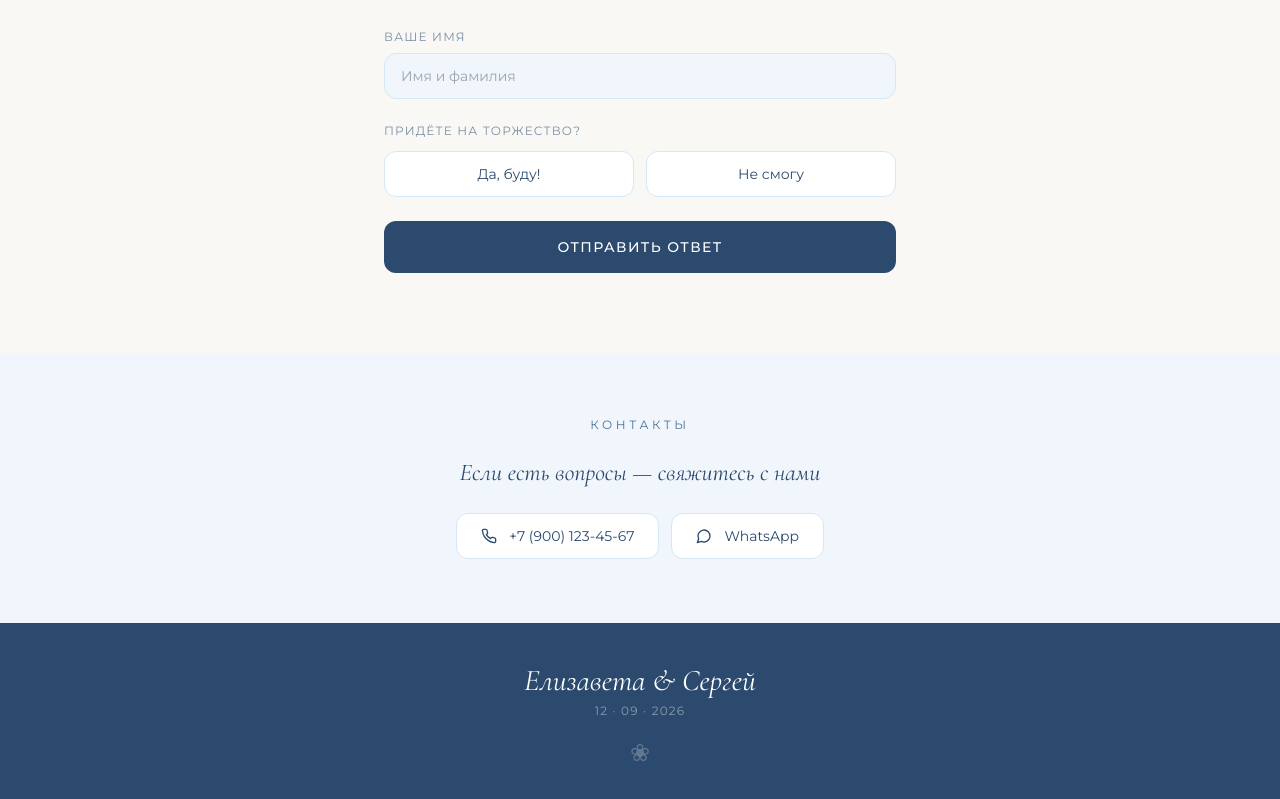
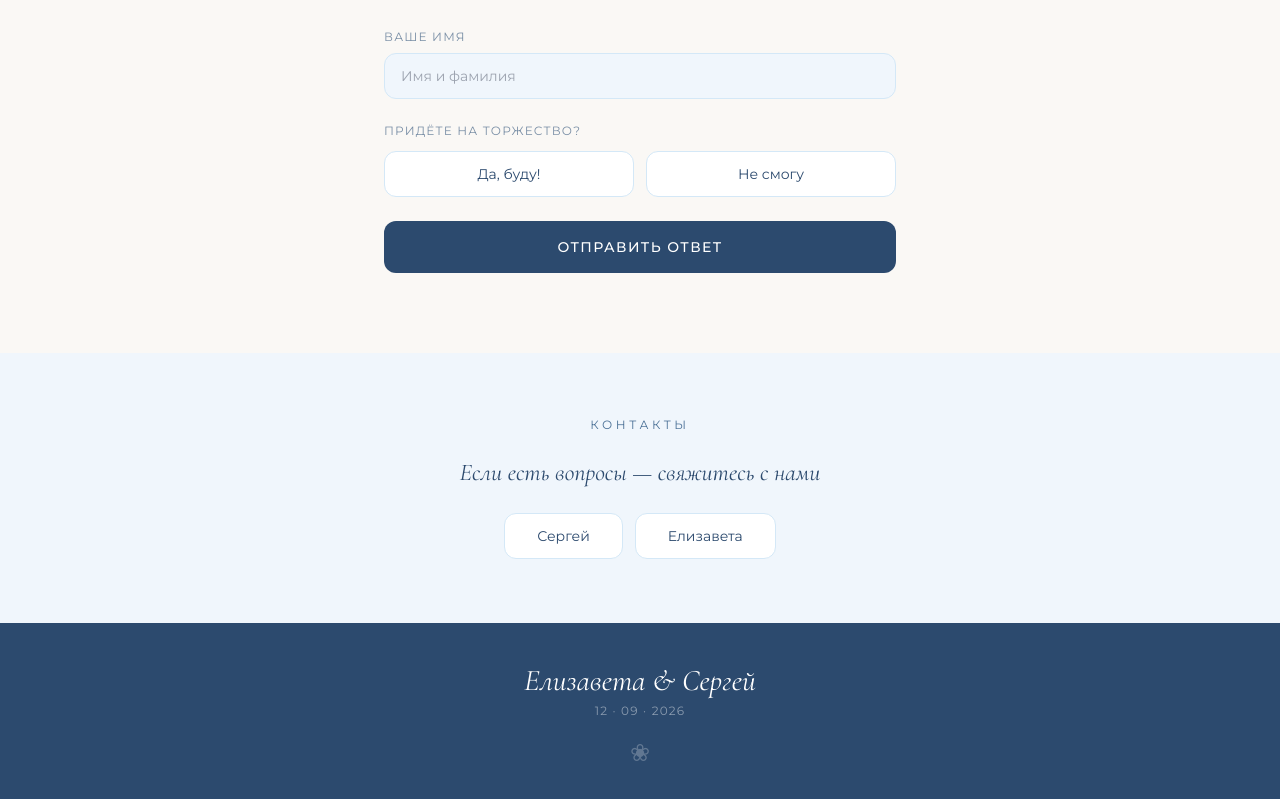
Before and after one commit to pr-poehali-dev/wedding-invitation-project-15, a React (Vite) app: page / in a window 1280 px wide. Shown: the part 3650-4449 px from the top of the page. Built offline with nearby package versions, Linux system fonts and the light colour scheme.

Commit message:
Замена контактов на ВК ссылки

```diff
--- a/src/pages/Index.tsx
+++ b/src/pages/Index.tsx
@@ -560,22 +560,22 @@ export default function Index() {
           </p>
           <div className="flex flex-col sm:flex-row gap-3 justify-center">
             <a
-              href="tel:+79001234567"
-              className="flex items-center justify-center gap-3 px-6 py-3 rounded-xl transition-all hover:opacity-80"
+              href="https://vk.com/sergreatin"
+              target="_blank"
+              rel="noopener noreferrer"
+              className="flex items-center justify-center px-8 py-3 rounded-xl transition-all hover:opacity-80"
               style={{ background: "#fff", border: "1px solid var(--blue-border)", color: "var(--blue-deep)" }}
             >
-              <Icon name="Phone" size={16} />
-              <span className="text-sm">+7 (900) 123-45-67</span>
+              <span className="text-sm">Сергей</span>
             </a>
             <a
-              href="https://wa.me/79001234567"
+              href="https://vk.com/li_sa15"
               target="_blank"
               rel="noopener noreferrer"
-              className="flex items-center justify-center gap-3 px-6 py-3 rounded-xl transition-all hover:opacity-80"
+              className="flex items-center justify-center px-8 py-3 rounded-xl transition-all hover:opacity-80"
               style={{ background: "#fff", border: "1px solid var(--blue-border)", color: "var(--blue-deep)" }}
             >
-              <Icon name="MessageCircle" size={16} />
-              <span className="text-sm">WhatsApp</span>
+              <span className="text-sm">Елизавета</span>
             </a>
           </div>
         </Section>
```
